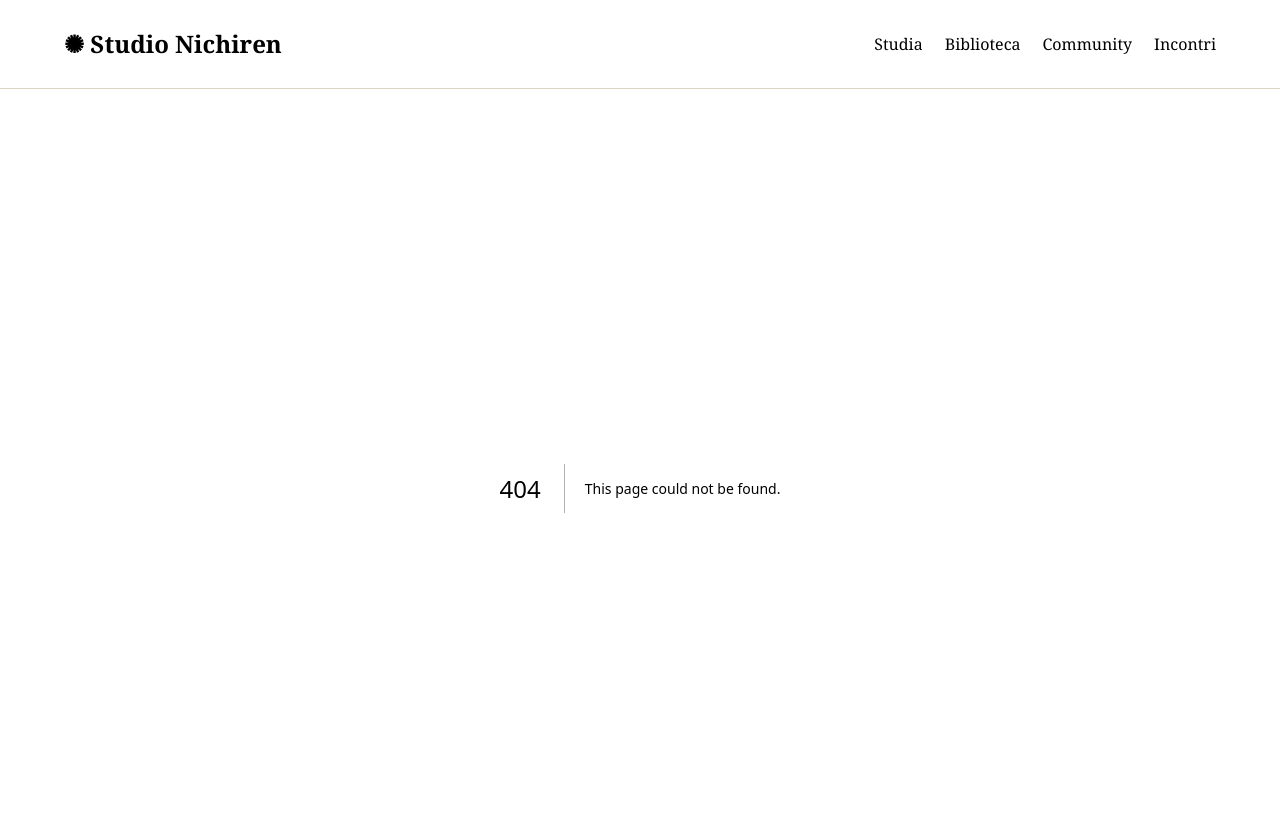
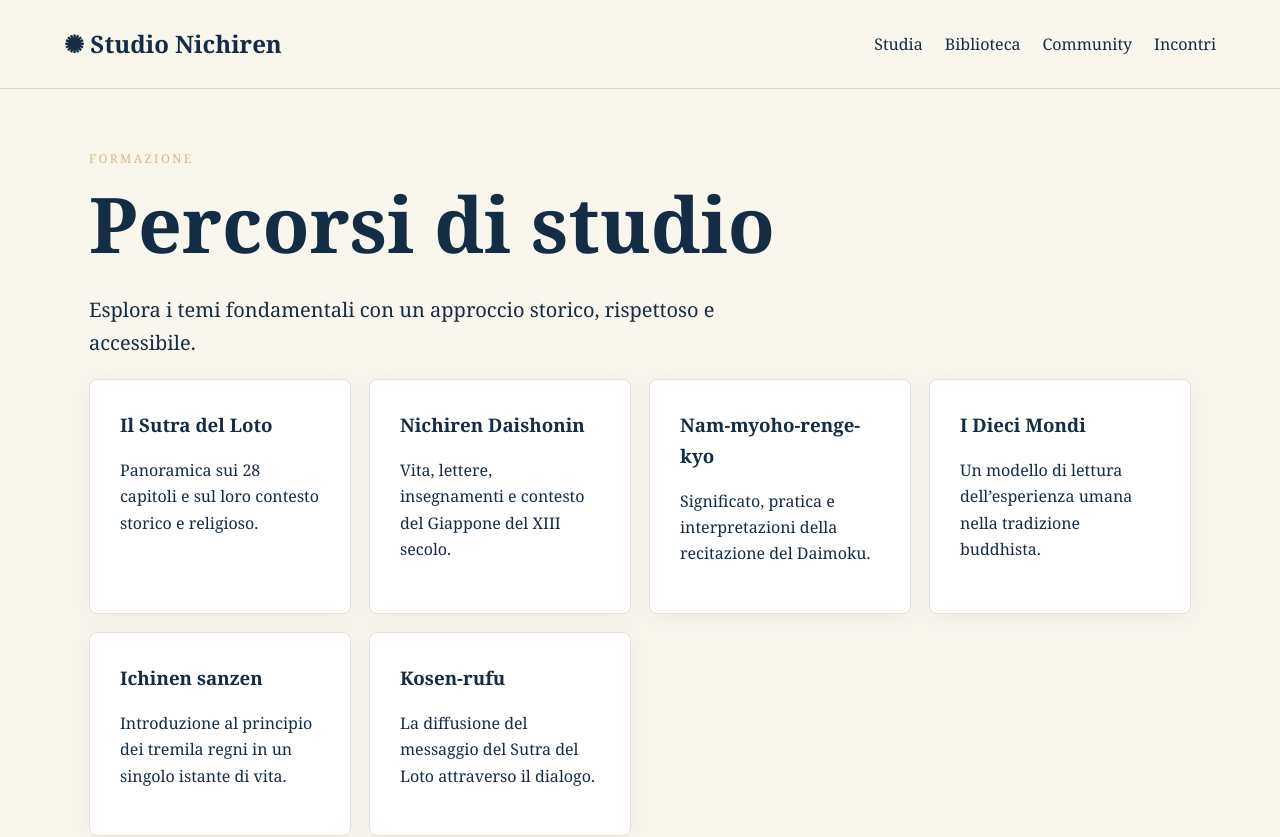
Before and after one commit to PxHangar/Studionichiren, a Next.js app: page /studio in a window 1280 px wide. Before the commit this address had no page. Shown: the top 837 px of the page. Built offline with nearby package versions, Linux system fonts and the light colour scheme.

Commit message:
Add portal file app/studio/page.tsx

```diff
--- /dev/null
+++ b/app/studio/page.tsx
@@ -0,0 +1 @@
+const items=[['Il Sutra del Loto','Panoramica sui 28 capitoli e sul loro contesto storico e religioso.'],['Nichiren Daishonin','Vita, lettere, insegnamenti e contesto del Giappone del XIII secolo.'],['Nam-myoho-renge-kyo','Significato, pratica e interpretazioni della recitazione del Daimoku.'],['I Dieci Mondi','Un modello di lettura dell’esperienza umana nella tradizione buddhista.'],['Ichinen sanzen','Introduzione al principio dei tremila regni in un singolo istante di vita.'],['Kosen-rufu','La diffusione del messaggio del Sutra del Loto attraverso il dialogo.']];export default function Page(){return <section className="wrap"><div className="eyebrow">Formazione</div><h1 style={{color:'#142c44'}}>Percorsi di studio</h1><p className="lead">Esplora i temi fondamentali con un approccio storico, rispettoso e accessibile.</p><div className="grid">{items.map(([a,b])=><article className="card" key={a}><h3>{a}</h3><p>{b}</p></article>)}</div></section>}
```
